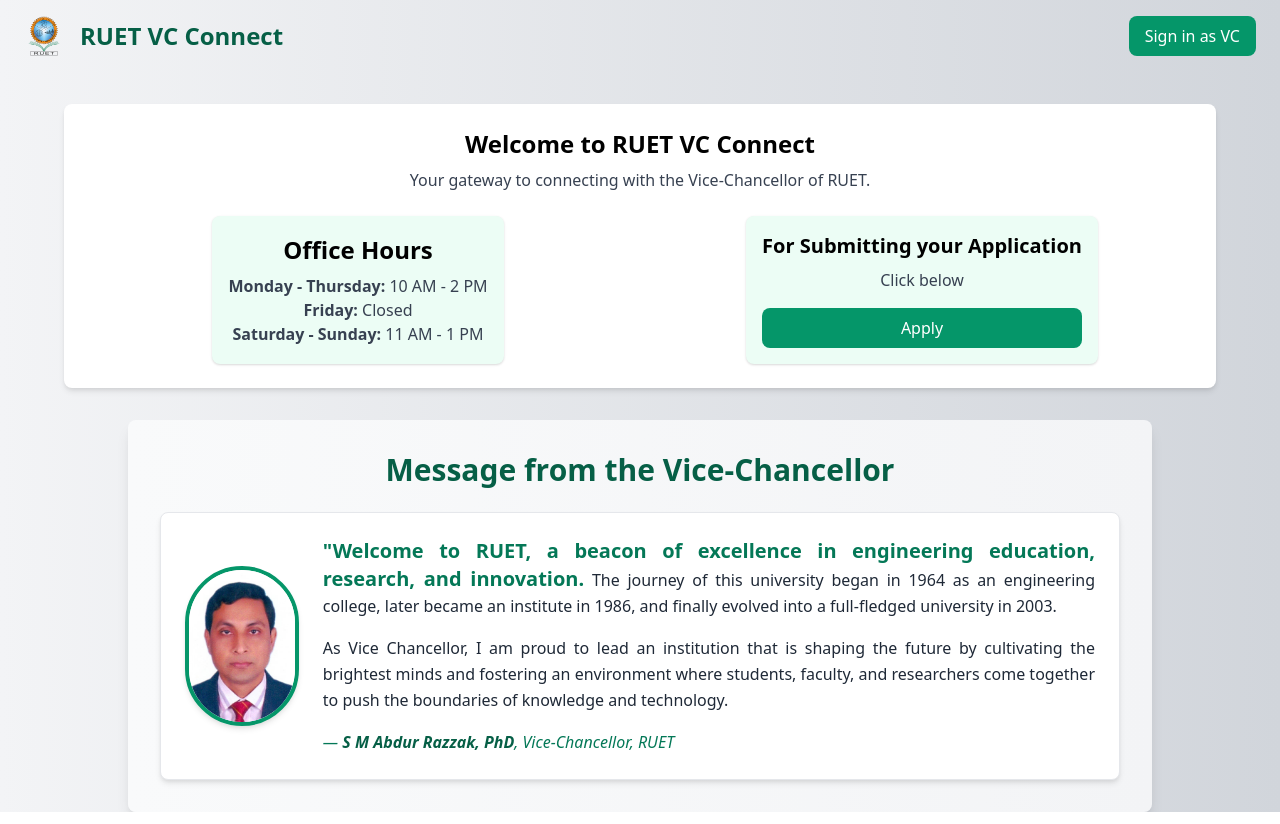
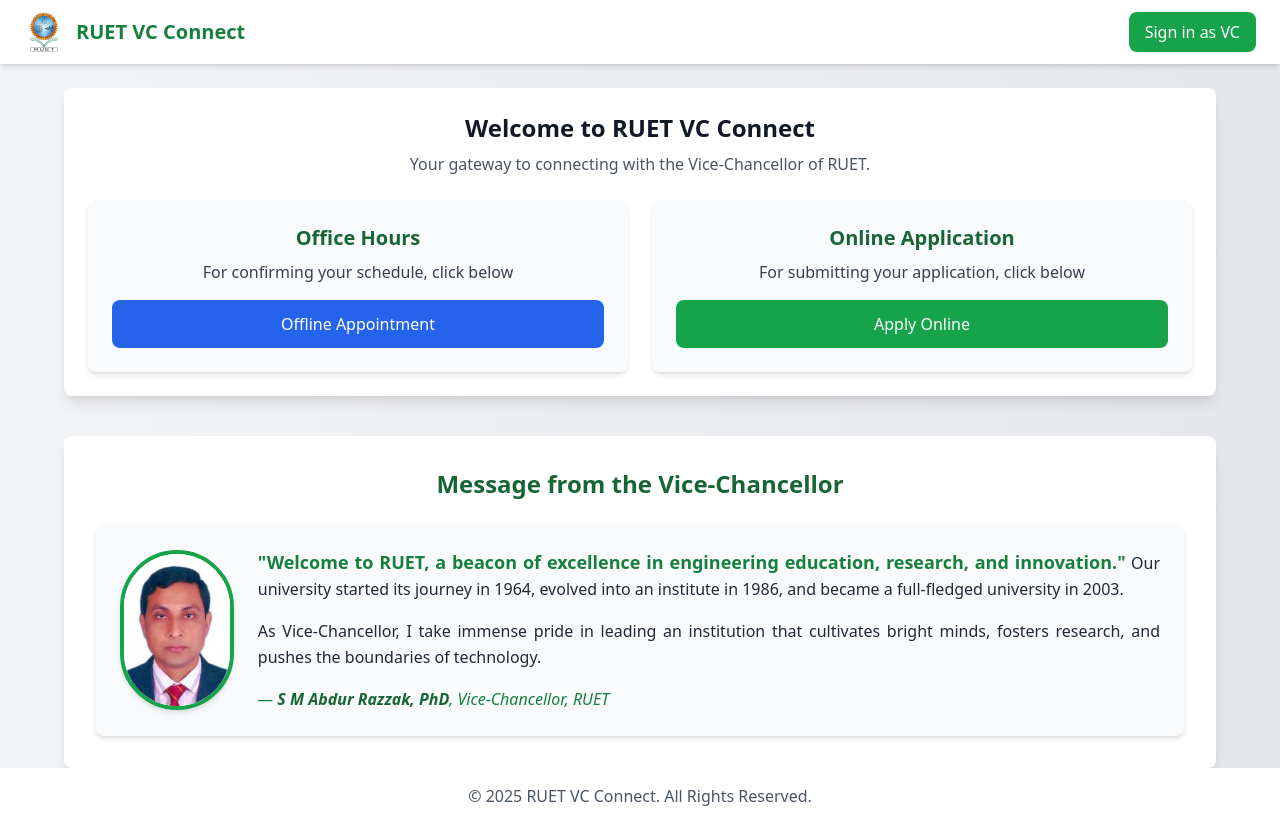
Before and after one commit to utsobnawaz/vc_ruet, a website: page index.html in a window 1280 px wide. Drawn offline with nearby package versions, Linux system fonts and the light colour scheme.

Commit message:
Front Commit

```diff
--- a/index.html
+++ b/index.html
@@ -4,68 +4,83 @@
     <meta charset="UTF-8">
     <meta name="viewport" content="width=device-width, initial-scale=1.0">
     <title>RUET VC Connect</title>
-    <link href="https://cdn.jsdelivr.net/npm/tailwindcss@2.2.19/dist/tailwind.min.css" rel="stylesheet">
+    <script src="https://cdn.tailwindcss.com"></script>
+    <script src="https://cdn.jsdelivr.net/npm/aos@2.3.4/dist/aos.js"></script> <!-- AOS Animation library -->
+    <link href="https://cdn.jsdelivr.net/npm/aos@2.3.4/dist/aos.css" rel="stylesheet"> <!-- AOS Animation CSS -->
+    <style>
+        /* Additional Custom Styles */
+        .box-shadow-hover:hover {
+            box-shadow: 0 4px 20px rgba(0, 0, 0, 0.1);
+            transition: box-shadow 0.3s ease-in-out;
+        }
+        .bg-hover:hover {
+            background-color: #4CAF50;
+            transition: background-color 0.3s ease;
+        }
+        .rounded-box {
+            border-radius: 16px;
+        }
+    </style>
 </head>
-<body class="bg-gradient-to-r from-gray-100 to-gray-300">
+<body class="bg-gradient-to-r from-gray-100 to-gray-200 text-gray-900">
 
-    <!-- Header Section -->
-    <header class="bg-maroon text-black py-4 px-6 flex justify-between items-center">
-        <!-- Left Section: Logo & Title -->
-        <div class="flex items-center space-x-4">
-            <img src="..\image\image.png" alt="RUET Logo" class="w-10 h-10 object-contain">
-            <h1 class="text-2xl font-bold text-green-800">RUET VC Connect</h1>
+    <!-- Header -->
+    <header class="bg-white shadow-md py-3 px-6 flex justify-between items-center">
+        <div class="flex items-center space-x-3">
+            <img src="../image/image.png" alt="RUET Logo" class="w-10 h-10 object-contain">
+            <h1 class="text-xl font-bold text-green-700">RUET VC Connect</h1>
         </div>
-
-        <!-- Right Section: Sign-in Button -->
-        <a href="..\vc_login\login.html" class="bg-green-600 text-white px-4 py-2 rounded-lg hover:bg-green-700 transition">
+        <a href="../vc_login/login.html" class="bg-green-600 text-white px-4 py-2 rounded-lg hover:bg-green-700 transition">
             Sign in as VC
         </a>
     </header>
 
     <!-- Main Content -->
-    <main class="max-w-6xl mx-auto mt-8 p-6 bg-white shadow-md rounded-lg">
-        <h2 class="text-2xl font-semibold text-center">Welcome to RUET VC Connect</h2>
-        <p class="text-gray-700 text-center mt-2">Your gateway to connecting with the Vice-Chancellor of RUET.</p>
+    <main class="max-w-6xl mx-auto mt-6 p-6 bg-white shadow-lg rounded-lg">
+        <h2 class="text-2xl font-semibold text-center" data-aos="fade-up">Welcome to RUET VC Connect</h2>
+        <p class="text-gray-600 text-center mt-2" data-aos="fade-up" data-aos-delay="200">Your gateway to connecting with the Vice-Chancellor of RUET.</p>
 
-        <div class="grid grid-cols-1 md:grid-cols-2 gap-6 mt-6 text-center">
-            <!-- Office Time Section -->
-            <div class="bg-green-50 p-4 rounded-lg shadow mx-auto w-full md:w-auto flex flex-col justify-center">
-                <h3 class="text-2xl font-bold text-maroon-800 text-center">Office Hours</h3>
-                <div class="mt-2 text-gray-700 text-center">
-                    <p><span class="font-semibold">Monday - Thursday:</span> 10 AM - 2 PM</p>
-                    <p><span class="font-semibold">Friday:</span> Closed</p>
-                    <p><span class="font-semibold">Saturday - Sunday:</span> 11 AM - 1 PM</p>
-                </div>
+        <!-- Grid Layout -->
+        <div class="grid grid-cols-1 md:grid-cols-2 gap-6 mt-6">
+            <!-- Office Hours -->
+            <div class="bg-gray-50 p-6 rounded-lg shadow-md text-center box-shadow-hover" data-aos="fade-right" data-aos-delay="300">
+                <h3 class="text-xl font-bold text-green-800">Office Hours</h3>
+                <p class="mt-2 text-gray-700">For confirming your schedule, click below</p>
+                <a href="../Offline_Appointment/appointment.html"
+                   class="mt-4 bg-blue-600 text-white px-6 py-3 rounded-lg bg-hover transition block w-full">
+                    Offline Appointment
+                </a>
             </div>
 
-            <!-- Apply Online Section -->
-            <div class="bg-green-50 p-4 rounded-lg shadow mx-auto w-full md:w-auto flex flex-col justify-center">
-                <h3 class="text-xl font-semibold">For Submitting your Application</h3>
-                <p class="mt-2 text-gray-700">Click below</p>
-                <a href="..\VC_Connect\Datacollect.html" class="mt-4 bg-green-600 text-white px-4 py-2 rounded-lg hover:bg-green-700 transition">
-                    Apply
+            <!-- Online Application -->
+            <div class="bg-gray-50 p-6 rounded-lg shadow-md text-center box-shadow-hover" data-aos="fade-left" data-aos-delay="300">
+                <h3 class="text-xl font-bold text-green-800">Online Application</h3>
+                <p class="mt-2 text-gray-700">For submitting your application, click below</p>
+                <a href="../VC_Connect/Datacollect.html"
+                   class="mt-4 bg-green-600 text-white px-6 py-3 rounded-lg bg-hover transition block w-full">
+                    Apply Online
                 </a>
             </div>
         </div>
     </main>
 
     <!-- VC Speech Section -->
-    <section class="max-w-5xl mx-auto mt-8 p-8 bg-gradient-to-r from-gray-50 to-gray-100 shadow-lg rounded-lg">
-        <h2 class="text-3xl font-bold text-center text-green-800 mb-6">Message from the Vice-Chancellor</h2>
+    <section class="max-w-6xl mx-auto mt-10 p-8 bg-white shadow-lg rounded-lg">
+        <h2 class="text-2xl font-bold text-center text-green-800 mb-6" data-aos="fade-up">Message from the Vice-Chancellor</h2>
 
-        <div class="flex flex-col md:flex-row items-center bg-white p-6 rounded-lg shadow-md border border-gray-200">
+        <div class="flex flex-col md:flex-row items-center bg-gray-50 p-6 rounded-lg shadow-md">
             <!-- VC Image -->
-            <img src="..\image\photo170.png" alt="Vice-Chancellor of RUET"
+            <img src="../image/photo170.png" alt="Vice-Chancellor of RUET"
                  class="w-40 h-40 object-cover rounded-full border-4 border-green-600 shadow-md mb-4 md:mb-0 md:mr-6">
 
             <!-- VC Message -->
             <div class="text-gray-800 leading-relaxed text-justify">
                 <p class="mb-4">
-                    <span class="text-xl font-semibold text-green-700">"Welcome to RUET, a beacon of excellence in engineering education, research, and innovation.</span>
-                    The journey of this university began in 1964 as an engineering college, later became an institute in 1986, and finally evolved into a full-fledged university in 2003.
+                    <span class="text-lg font-semibold text-green-700">"Welcome to RUET, a beacon of excellence in engineering education, research, and innovation."</span>
+                    Our university started its journey in 1964, evolved into an institute in 1986, and became a full-fledged university in 2003.
                 </p>
                 <p class="mb-4">
-                    As Vice Chancellor, I am proud to lead an institution that is shaping the future by cultivating the brightest minds and fostering an environment where students, faculty, and researchers come together to push the boundaries of knowledge and technology.
+                    As Vice-Chancellor, I take immense pride in leading an institution that cultivates bright minds, fosters research, and pushes the boundaries of technology.
                 </p>
                 <p class="italic font-medium text-green-700">
                     — <span class="text-green-800 font-bold">S M Abdur Razzak, PhD</span>, Vice-Chancellor, RUET
@@ -74,5 +89,29 @@
         </div>
     </section>
 
+    <!-- Footer -->
+    <footer class="bg-white shadow-md py-4 px-6 text-center text-gray-600 text-sm8">
+        <p>&copy; 2025 RUET VC Connect. All Rights Reserved.</p>
+    </footer>
+
+    <script>
+        // Initialize AOS for animations
+        AOS.init({
+            duration: 1000,  // Duration of the animation
+            easing: 'ease-in-out',  // Easing type for smoothness
+            once: true  // Animation happens only once when scrolled into view
+        });
+
+        // Example of dynamic styling or additional JavaScript interaction
+        document.querySelectorAll('.bg-hover').forEach(item => {
+            item.addEventListener('mouseover', () => {
+                item.style.backgroundColor = '#45a049';  // Lighter green on hover
+            });
+            item.addEventListener('mouseout', () => {
+                item.style.backgroundColor = '';  // Revert to original color
+            });
+        });
+    </script>
+
 </body>
 </html>
```
Also changed, not shown: VC_Connect/Datacollect.html (+36 -8 lines).
